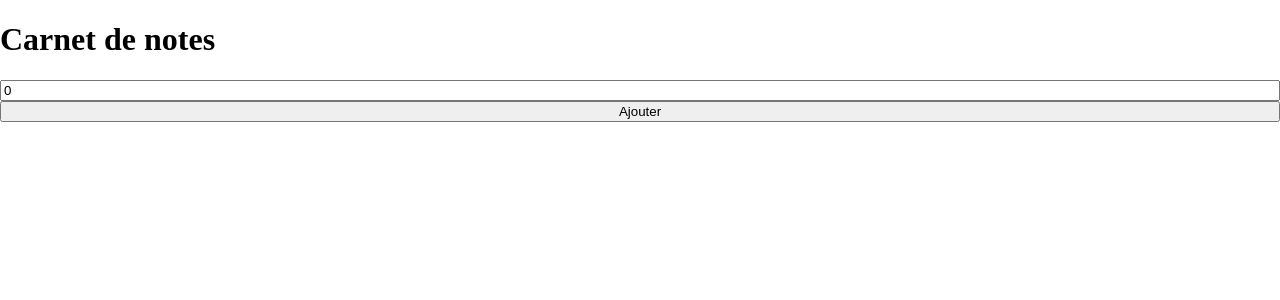
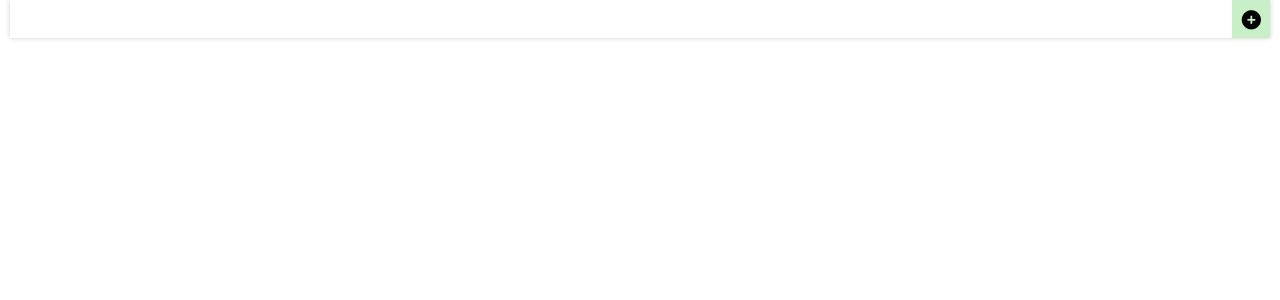
Before and after one commit to Djeg/formation-react, a React (Create React App) app: page / in a window 1280 px wide. Shown: the top 300 px of the page. Built offline with nearby package versions, Linux system fonts and the light colour scheme.

Commit message:
Correction de l'app Todo

```diff
--- a/src/exos/todo/App.js
+++ b/src/exos/todo/App.js
@@ -1,5 +1,54 @@
-import React from 'react'
+import React, { useState } from 'react'
+import {
+  AddTodoButton,
+  InputText,
+  Todo,
+  TodoInput,
+  TodoLabel,
+  RemoveTodoButton,
+} from './styled'
 
 export default function App() {
-  return <></>
+  const [newLabel, setNewLabel] = useState('')
+  const [todoList, setTodoList] = useState([])
+
+  const changeNewLabel = ev => setNewLabel(ev.target.value)
+  const addNewTodo = () => {
+    setTodoList([{ label: newLabel, done: false }, ...todoList])
+
+    setNewLabel('')
+  }
+  const toggleTodo = index => {
+    setTodoList(
+      todoList.map((todo, i) => {
+        if (i === index) {
+          return { ...todo, done: !todo.done }
+        }
+
+        return todo
+      }),
+    )
+  }
+  const removeTodo = index =>
+    setTodoList(todoList.filter((todo, i) => i !== index))
+
+  return (
+    <>
+      <TodoInput>
+        <InputText value={newLabel} onChange={changeNewLabel} />
+        <AddTodoButton onClick={addNewTodo}>
+          <i class="fa-solid fa-circle-plus"></i>
+        </AddTodoButton>
+      </TodoInput>
+
+      {todoList.map((todo, index) => (
+        <Todo done={todo.done} key={`todo-${index}`}>
+          <TodoLabel onClick={() => toggleTodo(index)}>{todo.label}</TodoLabel>
+          <RemoveTodoButton onClick={() => removeTodo(index)}>
+            <i class="fa-solid fa-trash"></i>
+          </RemoveTodoButton>
+        </Todo>
+      ))}
+    </>
+  )
 }
--- a/src/index.js
+++ b/src/index.js
@@ -5,9 +5,9 @@ import React from 'react'
 // react-dom. Cette fonction permet d'afficher
 // un composant dans la page
 import { render } from 'react-dom'
+import App from './exos/todo/App'
 // On importe la fonction App depuis le fichier
 // exos/todo/App.js. Cette fonction est un composant
 import './index.css'
-import App from './exos/carnet-notes/App'
 
 render(<App />, document.querySelector('#root'))
```
